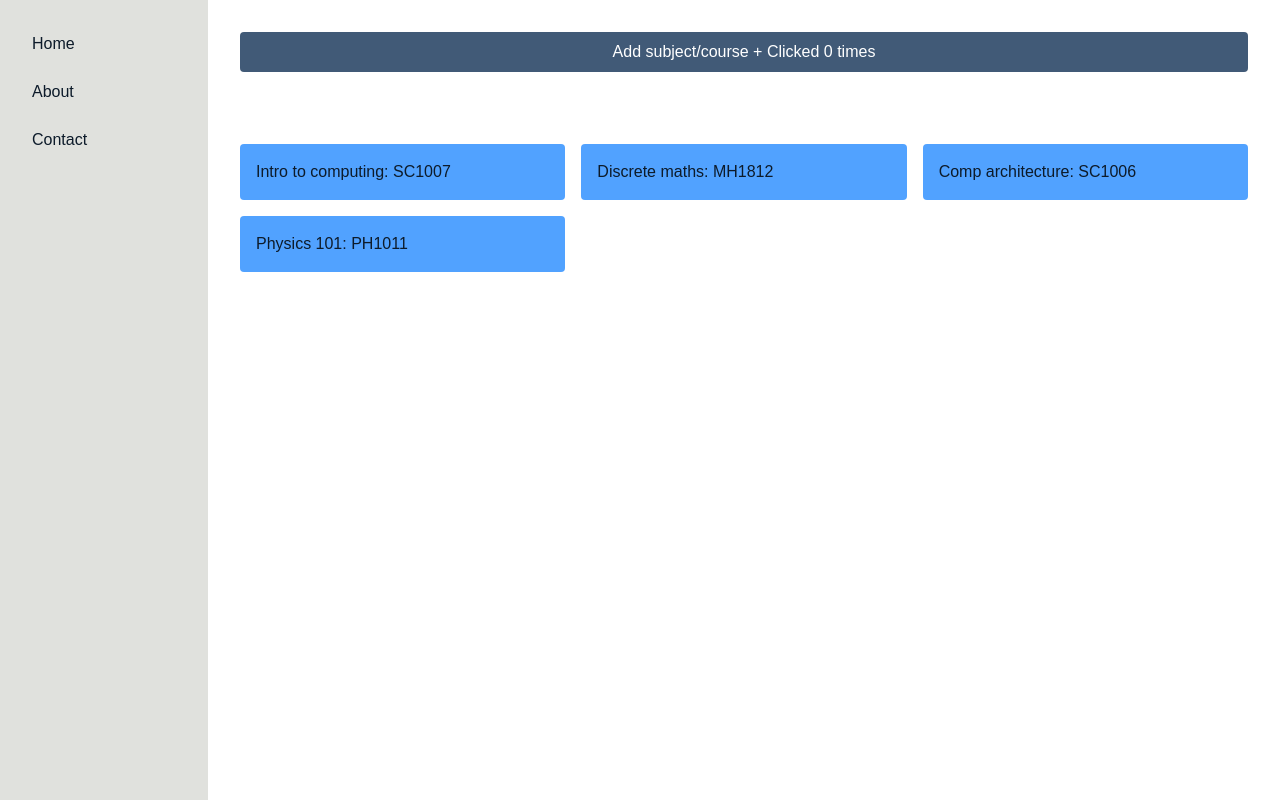
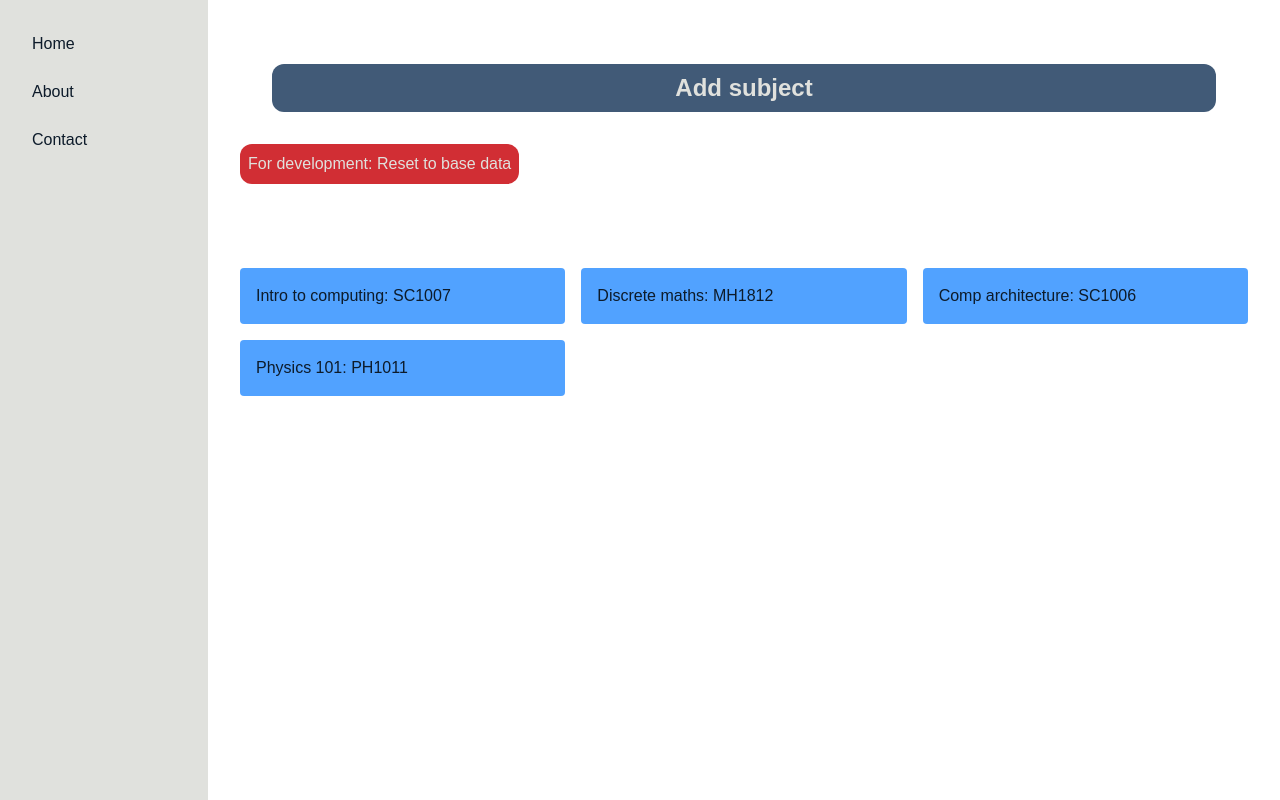
Before and after one commit to Xerma1/study-spark, a Next.js app: page / in a window 1280 px wide. Built offline with nearby package versions, Linux system fonts and the light colour scheme.

Commit message:
Add functionality that updates the page when user adds new subject using localStorage and react useState + useEffect

```diff
--- a/src/app/page.tsx
+++ b/src/app/page.tsx
@@ -1,16 +1,42 @@
+'use client';
+
+import { useState, useEffect } from "react";
+import { Subject, Subjects as BaseSubjects } from "@/data/subjects";
 import Navbar from '@/components/Navbar';
 import AddSubject from '@/components/AddSubject';
 import SubjectCards from '@/components/SubjectCards';
 
 export default function Page() {
+  const [subjects, setSubjects] = useState<Subject[]>([]);
+
+  useEffect(() => {
+    const stored = localStorage.getItem("subjects");
+    if (stored) {
+      setSubjects(JSON.parse(stored));
+    } else {
+      setSubjects(BaseSubjects);
+      localStorage.setItem("subjects", JSON.stringify(BaseSubjects));
+    }
+  }, []);
+
+  const resetSubjects = () => {
+    localStorage.setItem('subjects', JSON.stringify(BaseSubjects));
+    setSubjects(BaseSubjects); // Also update React state
+  };
+
   return (
     <div className="flex items-start">
       <Navbar />
       <main className="flex-1 p-8 flex flex-col">
-        <AddSubject />
-        <SubjectCards />
+        <AddSubject subjects={subjects} setSubjects={setSubjects} />
+        <div className="flex">
+          <button className="bg-[#D12E34] text-[#E0E1DD] cursor-pointer p-2 rounded-xl"
+            onClick={resetSubjects}>
+              For development: Reset to base data
+          </button>
+        </div>
+        <SubjectCards subjects={subjects} />
       </main>
-
     </div>
   );
 }
--- a/src/components/AddSubject.tsx
+++ b/src/components/AddSubject.tsx
@@ -1,18 +1,85 @@
 'use client';
 
-import { useState } from 'react';
+import { useState, useEffect } from 'react';
+import { motion, AnimatePresence } from 'framer-motion';
+import { Subject, Subjects as BaseSubjects } from '@/data/subjects';
 
-export default function AddSubject() {
-  const [count, setCount] = useState(0);
+interface AddSubjectProps {
+  subjects: Subject[];
+  setSubjects: (subjects: Subject[]) => void;
+}
+
+export default function AddSubject({ subjects, setSubjects }: AddSubjectProps) {
+
+  const [isOpen, setIsOpen] = useState(false);
+  const [inputValue, setInputValue] = useState('');
+
+  const openModal = () => setIsOpen(true);
+  const closeModal = () => setIsOpen(false);
+
+  const handleSubmit = () => {
+    if (inputValue.trim() !== "") {
+      const newSubjects = [...subjects, new Subject(inputValue)];
+      setSubjects(newSubjects);
+      localStorage.setItem('subjects', JSON.stringify(newSubjects));
+      setInputValue('');
+      closeModal();
+    }
+  };
 
   return (
-    <button
-      className="block bg-[#415A77] hover:bg-[#E0E1DD] hover:text-[#0D1B2A]
-       text-white px-4 py-2 rounded w-full cursor-pointer"
-      onClick={() => setCount(count + 1)}
-    >
+    <div className="p-8">
+      <button
+        className="block bg-[#415A77] hover:bg-[#E0E1DD] hover:text-[#0D1B2A]
+        text-[#E0E1DD] text-2xl font-bold px-4 py-2 rounded-xl w-full cursor-pointer"
+        onClick={openModal}
+      >
+        Add subject
+      </button>
 
-      Add subject/course + Clicked {count} times
-    </button>
+      {/* Modal */}
+      <AnimatePresence>
+        {isOpen && (
+          <motion.div
+            key="backdrop"
+            initial={{ opacity: 0 }}
+            animate={{ opacity: 1 }}
+            exit={{ opacity: 0 }}
+            className="fixed inset-0 bg-black/80 flex justify-center items-center z-50"
+          >
+            <motion.div
+              key="modal"
+              initial={{ scale: 0.9, opacity: 0 }}
+              animate={{ scale: 1, opacity: 1 }}
+              exit={{ scale: 0.9, opacity: 0 }}
+              transition={{ duration: 0.1 }}
+              className="bg-white p-6 rounded-lg shadow-lg w-96"
+            >
+              <h2 className="text-xl mb-4">Enter subject name</h2>
+              <input
+                type="text"
+                className="w-full border border-gray-300 p-2 rounded mb-4"
+                onChange={(e) => setInputValue(e.target.value)}
+                placeholder="Type something..."
+              />
+              <div className="flex justify-end space-x-2">
+                <button
+                  onClick={closeModal}
+                  className="bg-gray-300 text-gray-700 px-4 py-2 rounded"
+                >
+                  Cancel
+                </button>
+                <button
+                  onClick={handleSubmit}
+                  className="bg-blue-500 text-white px-4 py-2 rounded"
+                >
+                  Submit
+                </button>
+              </div>
+            </motion.div>
+          </motion.div>
+        )}
+      </AnimatePresence>
+    </div>
   );
 }
--- a/src/components/SubjectCards.tsx
+++ b/src/components/SubjectCards.tsx
@@ -1,19 +1,22 @@
-import { Subjects } from "@/data/subjects";
+'use client';
+
+import { useState, useEffect } from "react";
+import { Subject, Subjects as BaseSubjects} from "@/data/subjects";
 import Link from 'next/link';
 
-export default function SubjectCards() {
+export default function renderSubjectCards({ subjects }: { subjects: Subject[] }) {
 
   return (
     <div className="mt-8">
-      <h1 className=" text-white ">
-        Number of Subjects = {Subjects.length}
+      <h1 className=" text-white font-bold text-3xl">
+        Courses = {subjects.length}
       </h1>
 
-      <Link href="https://www.youtube.com/">
+      <Link href="https://media.tenor.com/ZlZZTd366EYAAAAe/we-have-no-sappers-dog-accepting-fate.png">
         <div className="grid grid-cols-1 md:grid-cols-2 lg:grid-cols-3 gap-4 mt-4">
-          {Subjects.map((subject, index) => (
-            <div key={index} className="p-4 bg-blue-400 rounded">
-              <h1>{subject.name}: {subject.code}</h1>
+          {subjects.map((subject, index) => (
+            <div key={index} className="p-4 bg-blue-400 rounded hover:opacity-80">
+              <h1>{subject.name}</h1>
             </div>
           ))}
         </div>
--- a/src/data/subjects.tsx
+++ b/src/data/subjects.tsx
@@ -1,16 +1,15 @@
 export class Subject {
   name: string;
-  code: string;
 
-  constructor(name: string, code: string) {
+  constructor(name: string) {
 		this.name = name;
-		this.code = code;
   }
 }
 
+// Base data to play around with
 export const Subjects: Subject[] = [
-	new Subject("Intro to computing", "SC1007"),
-	new Subject("Discrete maths", "MH1812"),
-	new Subject("Comp architecture", "SC1006"),
-	new Subject("Physics 101", "PH1011"),
+	new Subject("Intro to computing: SC1007"),
+	new Subject("Discrete maths: MH1812"),
+	new Subject("Comp architecture: SC1006"),
+	new Subject("Physics 101: PH1011"),
 ]
```
